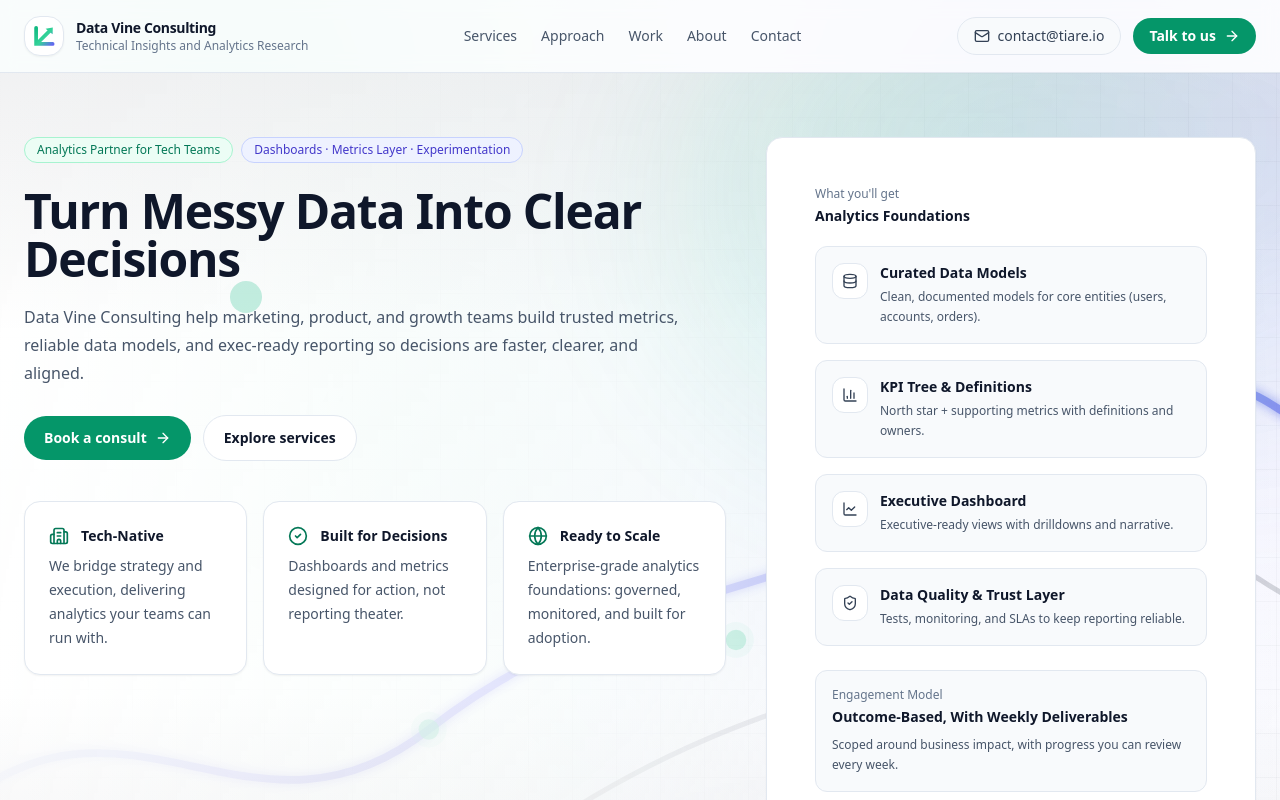
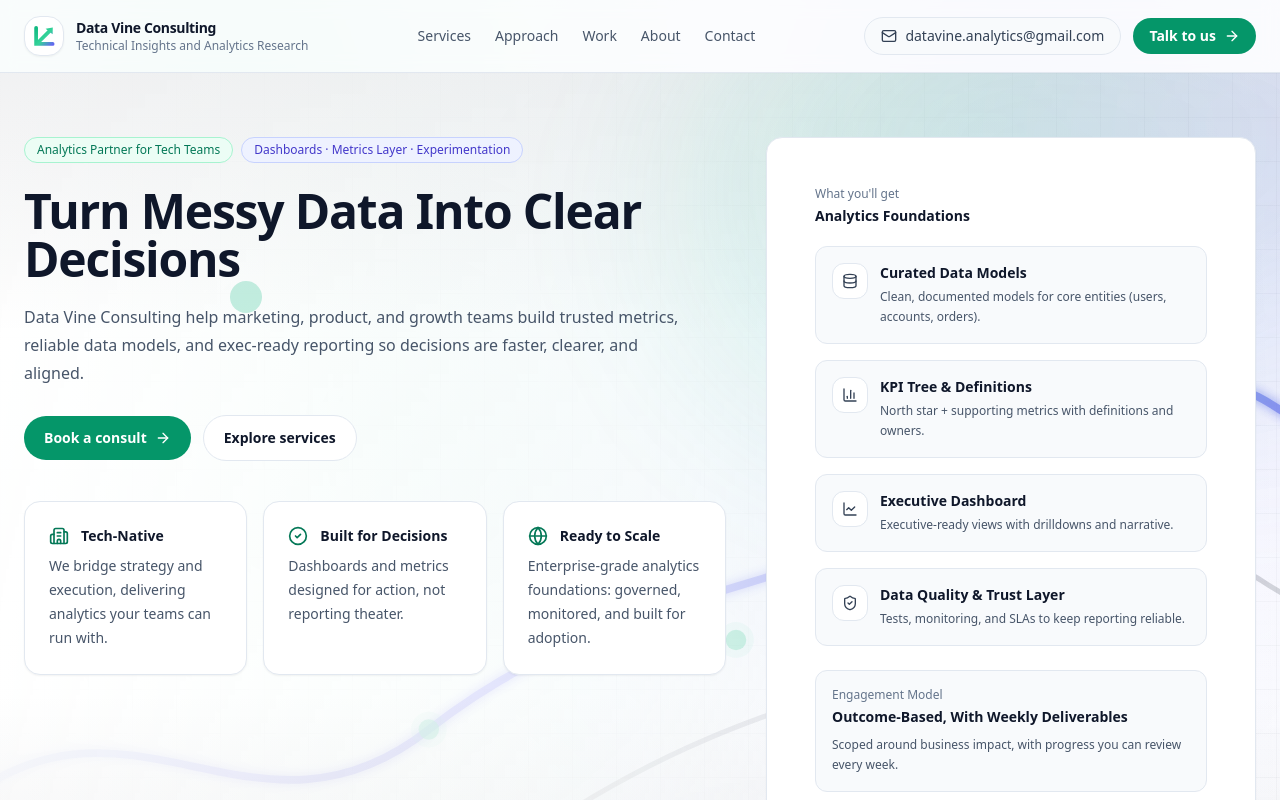
Before and after one commit to EmmanuelBruschi/data-vine-analytics-website, a React (Vite) app: page / in a window 1280 px wide. Shown: the top 800 px of the page. Built offline with nearby package versions, Linux system fonts and the light colour scheme.

Commit message:
Update DataVineAnalyticsSite.jsx

```diff
--- a/src/DataVineAnalyticsSite.jsx
+++ b/src/DataVineAnalyticsSite.jsx
@@ -449,12 +449,12 @@ export default function DataVineAnalyticsSite() {
 
           <div className="flex items-center gap-3">
             <button
-              onClick={() => copy("contact@tiare.io")}
+              onClick={() => copy("datavine.analytics@gmail.com")}
               className="hidden sm:inline-flex items-center gap-2 rounded-full border border-slate-200 bg-slate-50 px-4 py-2 text-sm text-slate-700 hover:bg-slate-100 transition"
               title="Copy email"
             >
               <Mail className="h-4 w-4" />
-              {copied ? "Copied" : "contact@tiare.io"}
+              {copied ? "Copied" : "datavine.analytics@gmail.com"}
             </button>
             <a
                 href="#contact"
@@ -820,8 +820,8 @@ export default function DataVineAnalyticsSite() {
                     </button>
                     <div className="text-xs text-slate-500">
                       Or email us at{" "}
-                      <a className="text-slate-700 hover:text-slate-900 underline underline-offset-4" href="mailto:contact@tiare.io">
-                        contact@tiare.io
+                      <a className="text-slate-700 hover:text-slate-900 underline underline-offset-4" href="mailto:datavine.analytics@gmail.com">
+                        datavine.analytics@gmail.com
                       </a>
                     </div>
                     {contactStatus.state !== "idle" && (
@@ -850,10 +850,10 @@ export default function DataVineAnalyticsSite() {
                   <div className="mt-4 space-y-3">
                     <a
                       className="flex items-center justify-between gap-3 rounded-xl border border-slate-200 bg-slate-50 px-4 py-3 text-sm text-slate-700 hover:bg-slate-100 transition"
-                      href="mailto:contact@tiare.io"
+                      href="mailto:datavine.analytics@gmail.com"
                     >
                       <span className="inline-flex items-center gap-2">
-                        <Mail className="h-4 w-4" /> contact@tiare.io
+                        <Mail className="h-4 w-4" /> datavine.analytics@gmail.com
                       </span>
                       <ArrowRight className="h-4 w-4" />
                     </a>
```
